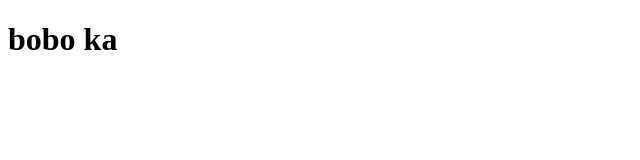
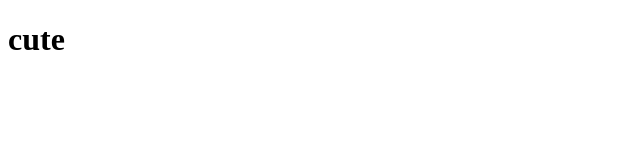
Before and after one commit to Hackercode152/My-First-Repository, a plain HTML site: page mainpage.html in a window 1280 px wide. Shown: the whole page, without its empty margins (0-640 px from the left). Drawn offline with Linux system fonts and the light colour scheme.

Commit message:
Update mainpage.html

```diff
--- a/mainpage.html
+++ b/mainpage.html
@@ -6,6 +6,6 @@
     <title>Document</title>
 </head>
 <body>
-    <h1>bobo ka </h1>
+    <h1>cute  </h1>
 </body>
 </html>
```
